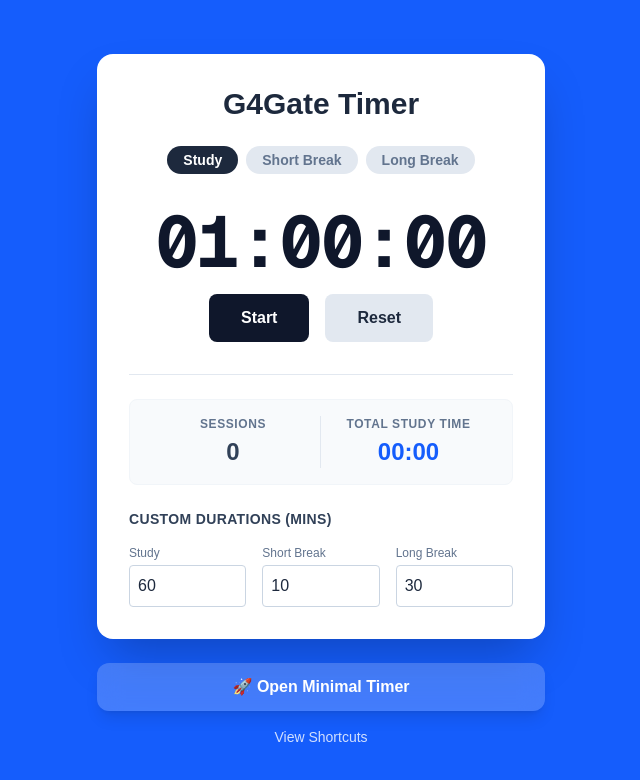
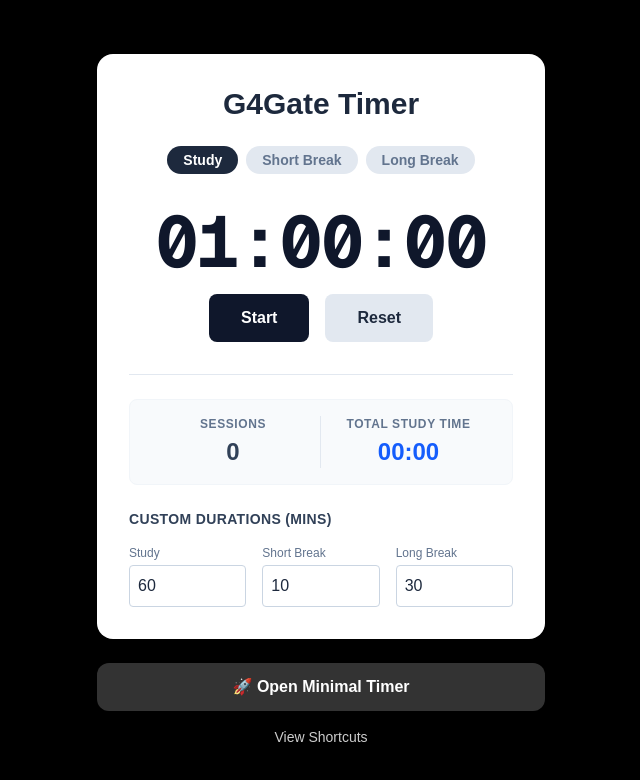
Before and after one commit to myselfprince/POMODORO_APP, a Next.js app: page / in a window 1280 px wide. Shown: the top 780 px of the page, without its empty margins (319-959 px from the left). Built offline with nearby package versions, Linux system fonts and the light colour scheme.

Commit message:
added black bg

```diff
--- a/app/page.js
+++ b/app/page.js
@@ -199,9 +199,9 @@ export default function Pomodoro() {
 
   // Dynamic background colors
   const bgColors = {
-    study: "bg-blue-600",
+    study: "bg-black",
     shortBreak: "bg-green-600",
-    longBreak: "bg-purple-600",
+    longBreak: "bg-blue-600",
   };
 
   // 1. FULL UI (Rendered when on the main page)
```
